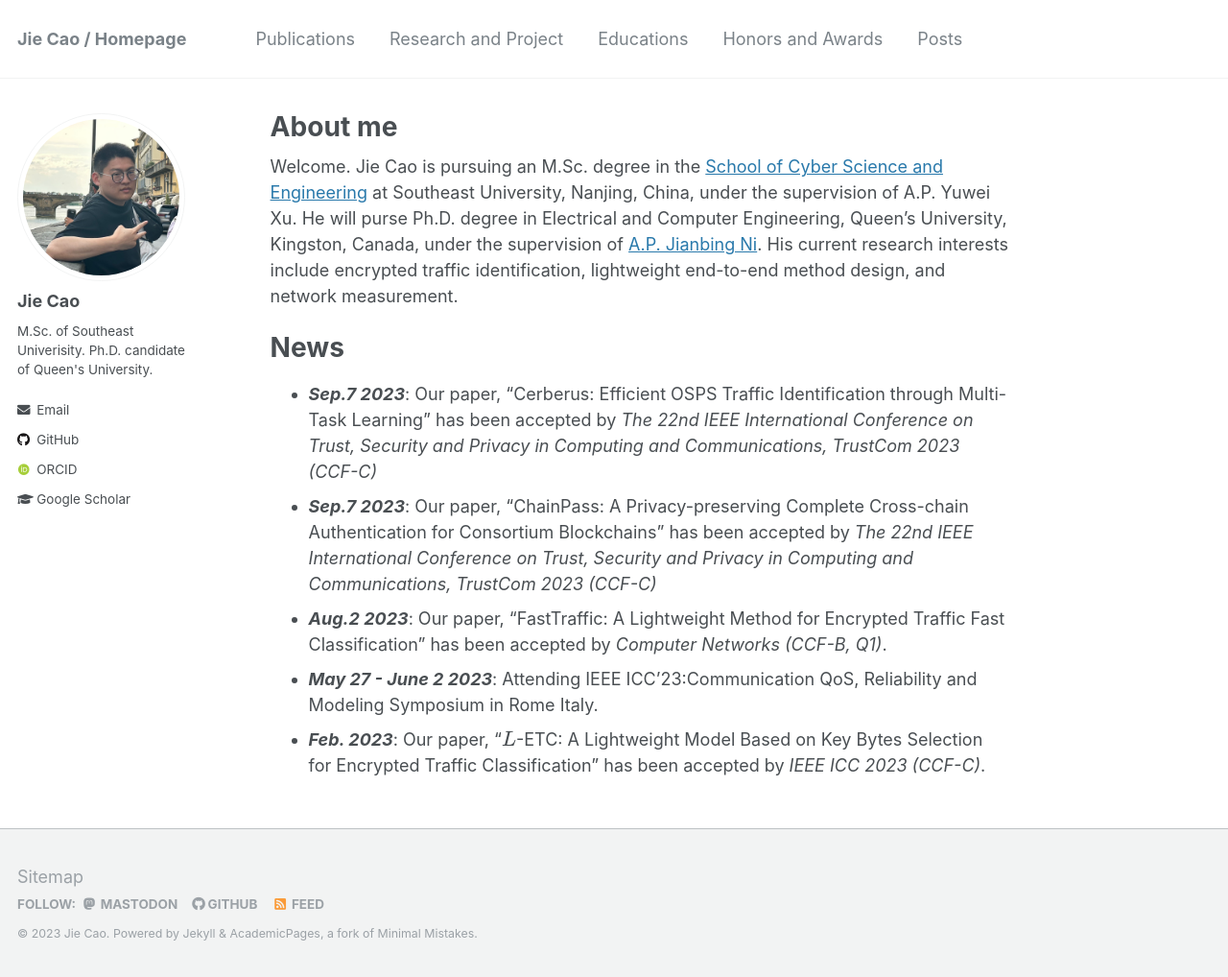
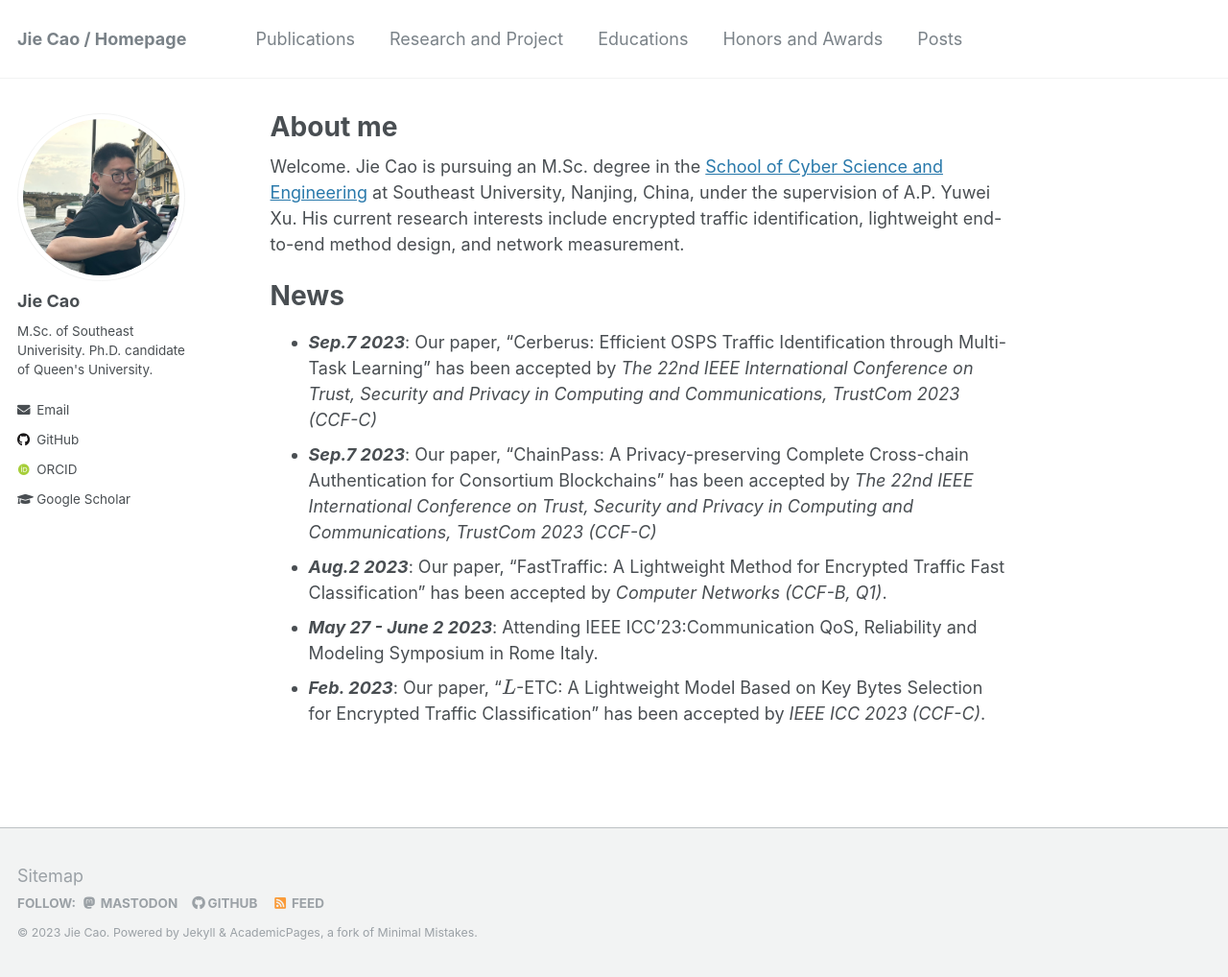
Before and after one commit to JieJayCao/JieJayCao.github.io, a Jekyll site: the page built from _pages/about.md, in a window 1280 px wide and 1018 px high. Shown: the whole window at 96% size. Built offline with Jekyll 4.4.1, drawn with Linux system fonts in a browser that asks for light colours; some web fonts are replaced; formulas are drawn with MathJax 3.

Commit message:
Update about.md

```diff
--- a/_pages/about.md
+++ b/_pages/about.md
@@ -8,7 +8,7 @@ redirect_from:
   - /about.html
 ---
 
-Welcome. Jie Cao is pursuing an M.Sc. degree in the [School of Cyber Science and Engineering](https://cyber.seu.edu.cn/) at Southeast University, Nanjing, China, under the supervision of A.P. Yuwei Xu. He will purse Ph.D. degree in Electrical and Computer Engineering, Queen's University, Kingston, Canada, under the supervision of [A.P. Jianbing Ni](https://scholar.google.com/citations?user=k5z2mOMAAAAJ&hl=en&oi=ao). His current research interests include encrypted traffic identification, lightweight end-to-end method design, and network measurement.
+Welcome. Jie Cao is pursuing an M.Sc. degree in the [School of Cyber Science and Engineering](https://cyber.seu.edu.cn/) at Southeast University, Nanjing, China, under the supervision of A.P. Yuwei Xu. His current research interests include encrypted traffic identification, lightweight end-to-end method design, and network measurement.
 
 # News
 - ***Sep.7 2023***: Our paper, "Cerberus: Efficient OSPS Traffic Identification through Multi-Task Learning" has been accepted by *The 22nd IEEE International Conference on Trust, Security and Privacy in Computing and Communications, TrustCom 2023 (CCF-C)*
```
